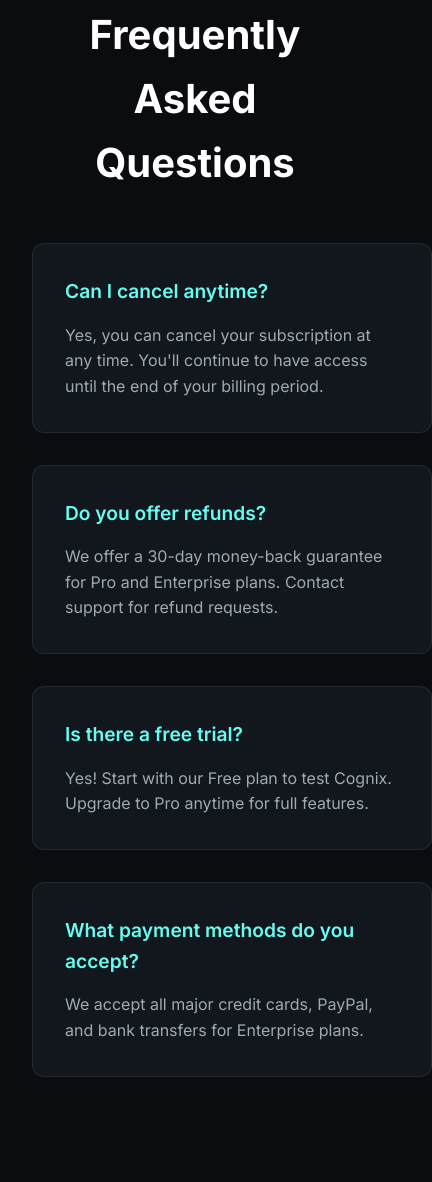
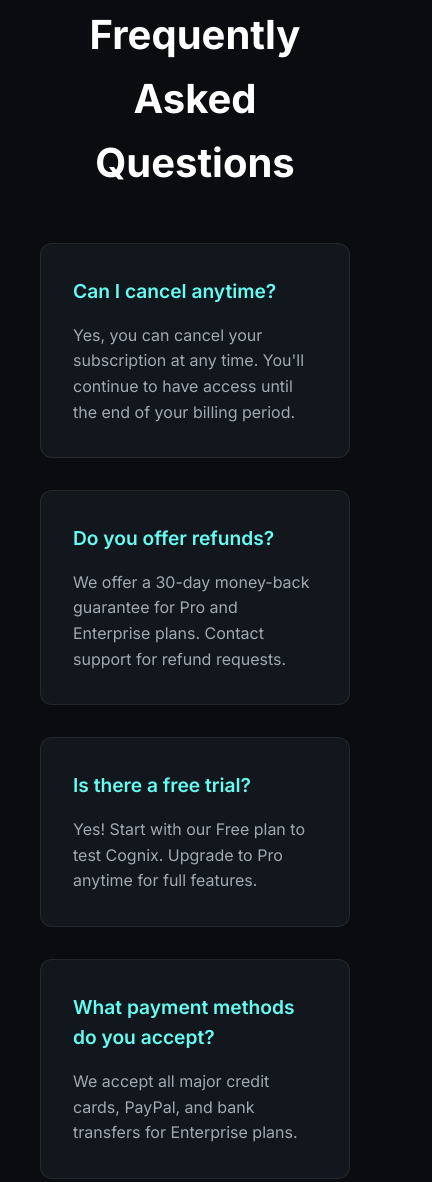
Before and after one commit to Mansur-WP/cognix-ai-copilot, a website: page frontend/pricing.html in a window 390 px wide. Shown: the part 2213-3395 px from the top of the page, 432 px wide, since content can reach past the window. Before the commit the page ends 3354 px from the top, so only its background shows below. Drawn offline with Linux system fonts and the light colour scheme.

Commit message:
update FAQ UI on mobile responsive

```diff
--- a/frontend/style.css
+++ b/frontend/style.css
@@ -488,6 +488,26 @@ body {
         width: 40px;
         height: 40px;
     }
+
+    .faq-section {
+        padding: 3rem 0;
+        text-align: left;
+    }
+
+    .faq-section h2 {
+        font-size: 2rem;
+        margin-bottom: 2rem;
+    }
+
+    .faq-grid {
+        grid-template-columns: 1fr;
+        gap: 1.25rem;
+        padding: 0 0.5rem;
+    }
+
+    .faq-item {
+        padding: 1.5rem;
+    }
 }
 
 @media (max-width: 480px) {
@@ -507,6 +527,19 @@ body {
     .send-btn {
         width: 36px;
         height: 36px;
+    }
+
+    .faq-section {
+        padding: 2.5rem 0;
+    }
+
+    .faq-section h2 {
+        font-size: 1.75rem;
+        margin-bottom: 1.5rem;
+    }
+
+    .faq-item {
+        padding: 1.2rem;
     }
 }
 
@@ -624,7 +657,7 @@ body {
 }
 .faq-grid {
     display: grid;
-    grid-template-columns: repeat(auto-fit, minmax(400px, 1fr));
+    grid-template-columns: repeat(auto-fit, minmax(280px, 1fr));
     gap: 2rem;
     max-width: 1000px;
     margin: 0 auto;
```
